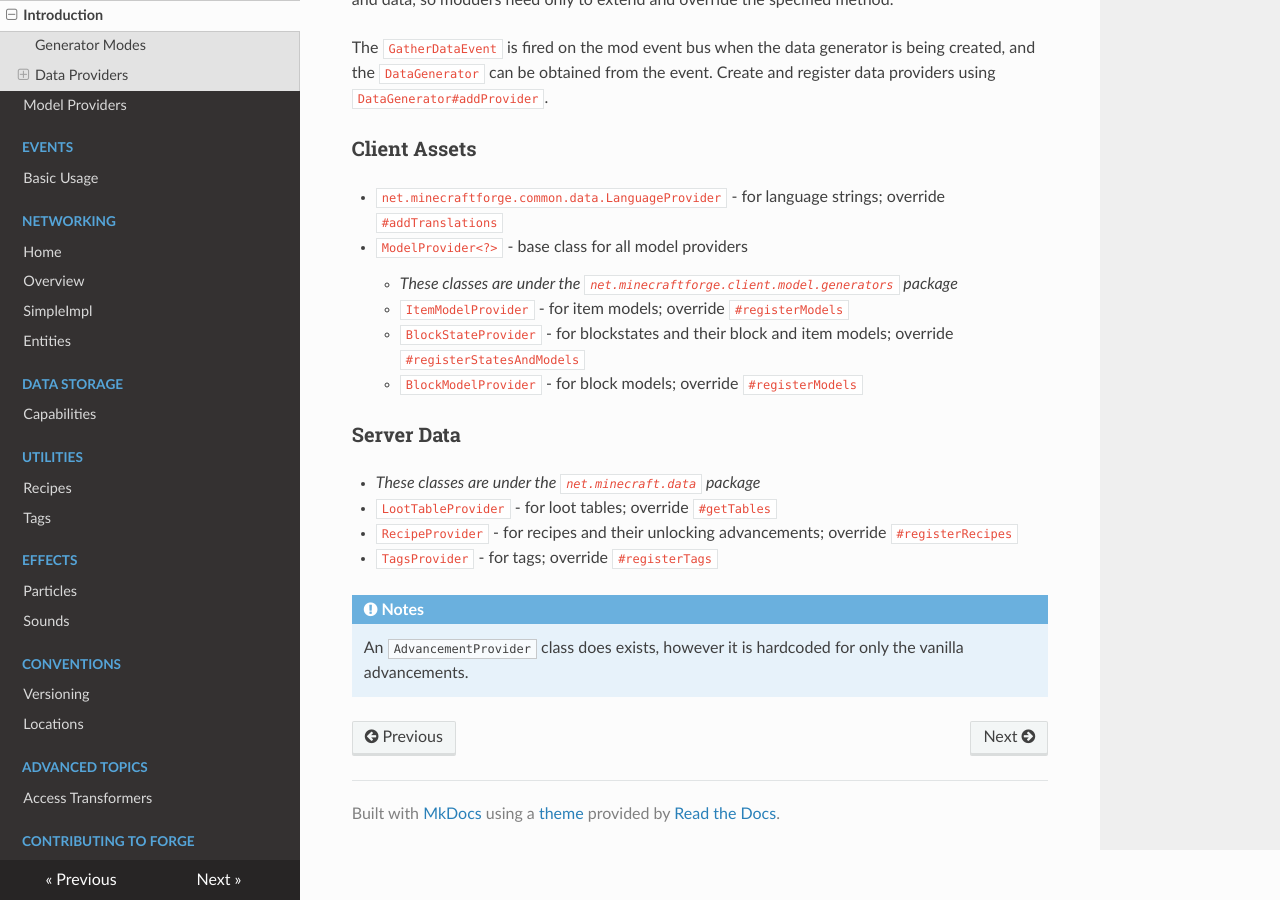
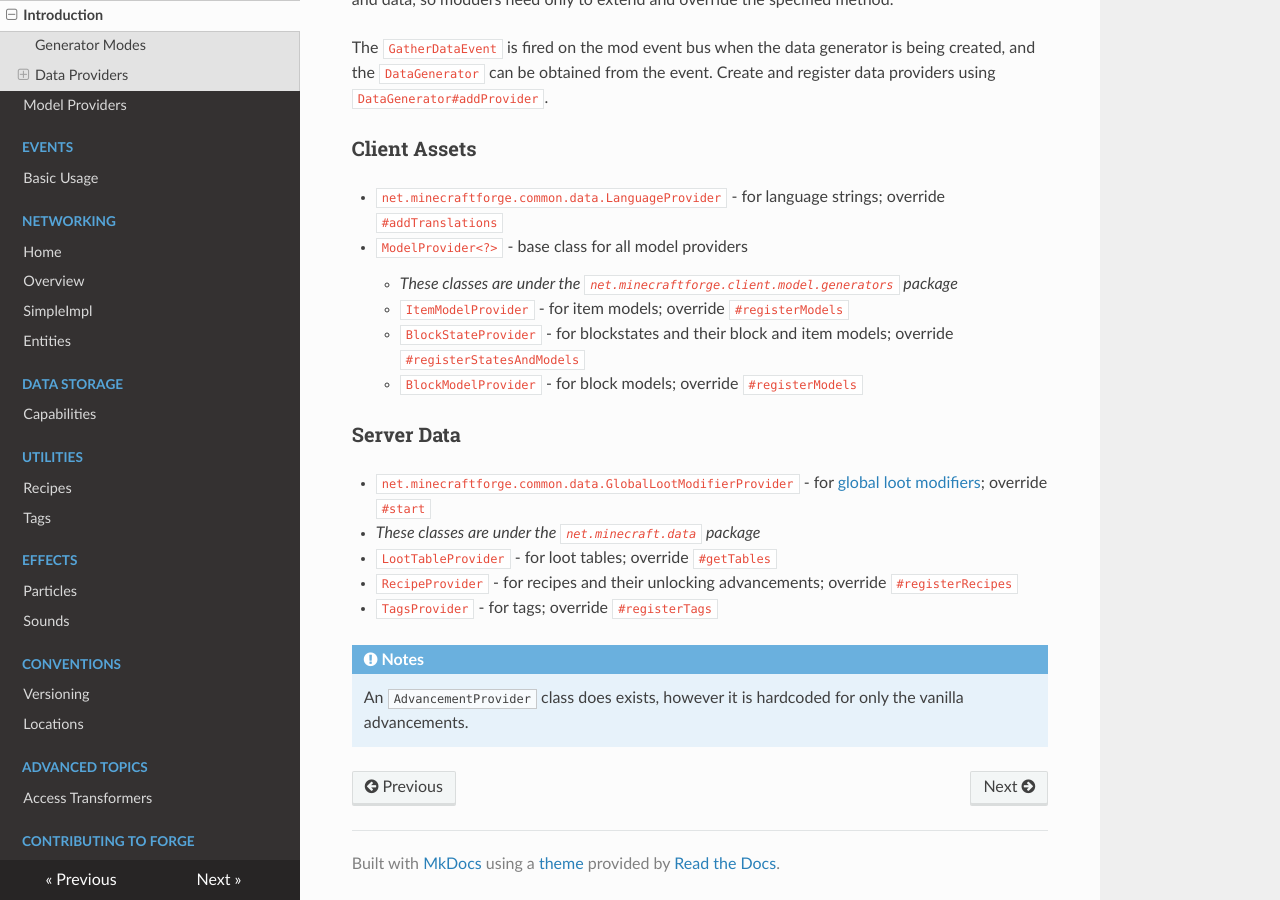
Before and after one commit to MinecraftForge/Documentation, an MkDocs documentation site: the page built from docs/datagen/intro.md, in a window 1280 px wide and 900 px high, scrolled down 1147 px. Built offline with MkDocs 1.6.1, drawn with Linux system fonts in a browser that asks for light colours; nearby versions of some CDN libraries.

Commit message:
Datagen Cleanup (#15)
This is a cleanup of the datagen folder to address any syntax, formatting, and outdated information in the docs. There will be another PR to address the method signature change for 1.16.

```diff
--- a/docs/datagen/intro.md
+++ b/docs/datagen/intro.md
@@ -42,6 +42,7 @@ The `GatherDataEvent` is fired on the mod event bus when the data generator is b
     * `BlockModelProvider` - for block models; override `#registerModels`
 
 ### Server Data
+  * `net.minecraftforge.common.data.GlobalLootModifierProvider` - for [global loot modifiers][glm]; override `#start`
   * _These classes are under the `net.minecraft.data` package_
   * `LootTableProvider` - for loot tables; override `#getTables`
   * `RecipeProvider` - for recipes and their unlocking advancements; override `#registerRecipes`
```
Also changed, not shown: other parts of docs/datagen/intro.md (+2 -0 lines).
